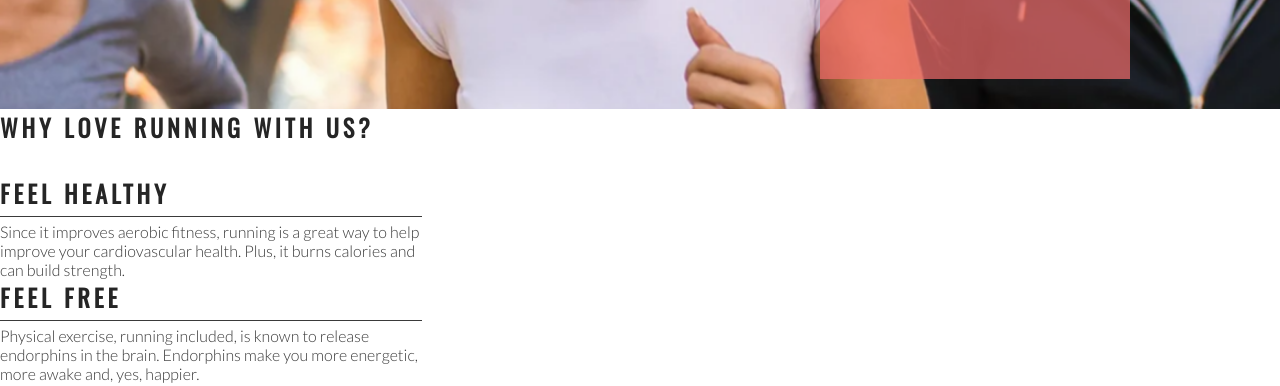
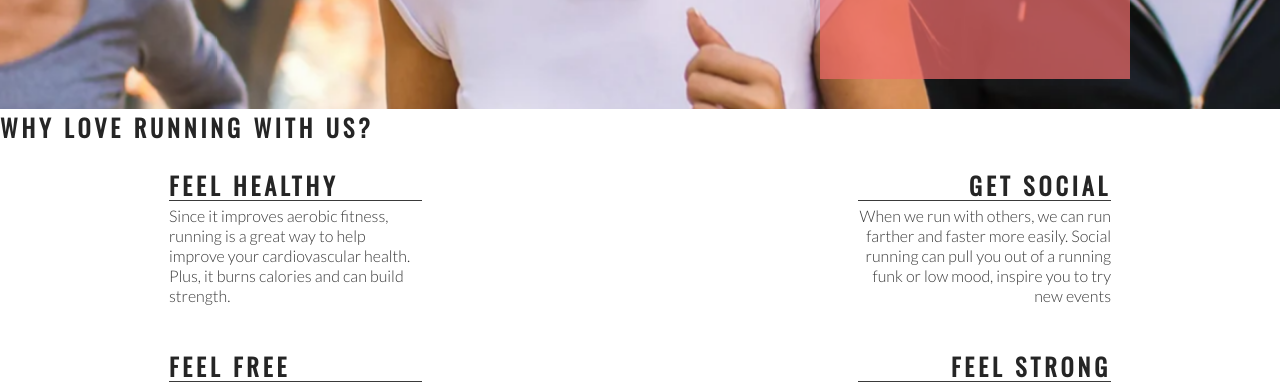
Before and after one commit to AntociM/love-running, a plain HTML site: page index.html in a window 1280 px wide. Shown: the part 566-952 px from the top of the page. Drawn offline with nearby package versions, Linux system fonts and the light colour scheme.

Commit message:
Add right about content and style

```diff
--- a/assets/css/style.css
+++ b/assets/css/style.css
@@ -120,7 +120,7 @@ h1, h2 {
 
 #center-about {
     width: 33%;
-    margin; 0 auto;
+    margin: 0 auto;
 }
 
 hr {
@@ -129,7 +129,7 @@ hr {
     margin: 5px 0;
 }
 
-.left-about-header {
+.left-about-heading {
     width: 60%;
     float: right;
     line-height: 20px;
@@ -137,7 +137,7 @@ hr {
     margin-bottom: 50px;
 }
 
-right-about-header {
+.right-about-heading {
     width: 60%;
     float: left;
     line-height: 20px;
--- a/index.html
+++ b/index.html
@@ -1,5 +1,6 @@
 <!DOCTYPE html>
 <html lang="en">
+
 <head>
     <meta charset="UTF-8">
     <meta http-equiv="X-UA-Compatible" content="IE=edge">
@@ -10,6 +11,7 @@
     <link rel="stylesheet" href="assets/css/style.css">
     <title>Love Running</title>
 </head>
+
 <body>
     <header>
         <a href="index.html">
@@ -46,7 +48,8 @@
                 <h2>Feel healthy</h2>
                 <hr>
                 <p>
-               Since it improves aerobic fitness, running is a great way to help improve your cardiovascular health. Plus, it burns calories and can build strength.
+                    Since it improves aerobic fitness, running is a great way to help improve your cardiovascular
+                    health. Plus, it burns calories and can build strength.
                 </p>
             </div>
 
@@ -54,15 +57,18 @@
                 <h2>Feel free</h2>
                 <hr>
                 <p>
-                Physical exercise, running included, is known to release endorphins in the brain. Endorphins make you more energetic, more awake and, yes, happier.
+                    Physical exercise, running included, is known to release endorphins in the brain. Endorphins make
+                    you more energetic, git more awake and, yes, happier.
                 </p>
+            </div>
         </div>
         <div id="right-about">
             <div class="right-about-heading">
                 <h2>Get Social</h2>
                 <hr>
                 <p>
-            When we run with others, we can run farther and faster more easily. Social running can pull you out of a running funk or low mood, inspire you to try new events
+                    When we run with others, we can run farther and faster more easily. Social running can pull you
+                    out of a running funk or low mood, inspire you to try new events
                 </p>
             </div>
             <div class="right-about-heading">
@@ -80,5 +86,5 @@
     <footer>
         social media
     </footer>
-</body>
+
 </html>
```
Lines whose indentation alone changed are shown as unchanged.
